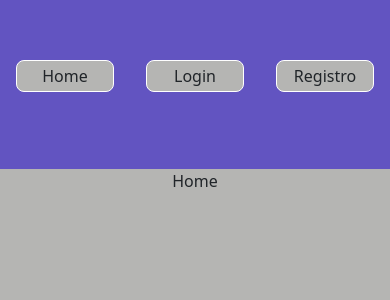
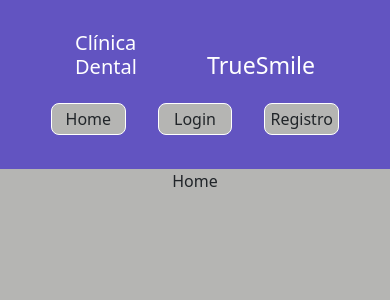
Before and after one commit to rgolfe81/FrontEnd-ClinicaDental-TrueSmile, a React (Vite) app: page / in a window 390 px wide. Shown: the top 300 px of the page. Built offline with nearby package versions, Linux system fonts and the light colour scheme.

Commit message:
style: header responsive with mediaquerie

```diff
--- a/package.json
+++ b/package.json
@@ -19,6 +19,7 @@
     "react-bootstrap": "^2.7.2",
     "react-calendar": "^4.0.0",
     "react-dom": "^18.2.0",
+    "react-icons": "^4.8.0",
     "react-jwt": "^1.1.8",
     "react-redux": "^8.0.5",
     "react-router-dom": "^6.9.0",
--- a/src/common/Header/Header.css
+++ b/src/common/Header/Header.css
@@ -4,22 +4,67 @@
     height: 20vh;
     display: flex;
     justify-content: center;
-    flex-direction: column;
     align-items: center;
-}
+    }
 
 .buttonsNavigatorDesign{
     display: flex;
     justify-content: center;
-    align-items: center;
-    width: 100%;
-    height: 90%;
-}
+    height: 100%;
+    width: 35em;
+    align-items: end;
+    }
 
 .textUserDesign{
     display: flex;
+    align-items: flex-end;
+    height: 100%;
+    color: white;
+    margin-bottom: 1.5em;
+    }
+
+.logoDesign{
+    width: 6em;
+    margin-right: 0.5em;
+    }
+
+.logoTitle{
+    display: flex;
+    width: 15em;
+    flex-direction: column;
+    justify-content: flex-end;
+    color: white;
+    }
+
+.groupLogo{
+    display: flex;
+    height: 100%;
+    flex-direction: row;
+    align-items: end;
+    }
+
+@media (max-width: 865px){
+.headerDesign{
+    flex-direction: column;
+    }
+.buttonsNavigatorDesign{
+    display: flex;
+    justify-content: center;
+    height: 50%;
+    width: 20em;
+    align-items: end;
+    }
+.logoDesign{
+    display: none;
+    }
+.logoTitle{
+    flex-direction: row;
+    gap: 0.5em;
+    align-items: end;
+    }
+.textUserDesign{
     align-items: center;
-    justify-content: center;
-    width: 100%;
-    height: 10%;
+    height: 20%;
+    margin-bottom: 0;
+    }
 }
--- a/src/common/Header/Header.jsx
+++ b/src/common/Header/Header.jsx
@@ -1,42 +1,60 @@
-import { useDispatch, useSelector } from 'react-redux'
-import { useNavigate } from 'react-router-dom'
-import { userData, userout } from '../../pages/userSlice'
-import { Navigator } from '../Navigator/Navigator'
-import "./Header.css"
+import { useDispatch, useSelector } from "react-redux";
+import { useNavigate } from "react-router-dom";
+import { userData, userout } from "../../pages/userSlice";
+import { Navigator } from "../Navigator/Navigator";
+import "./Header.css";
+import Logo6 from "../../img/Logo6.png";
+import { BsPersonFill } from "react-icons/bs";
 
 export const Header = () => {
-
   const dispatch = useDispatch();
   const datosCredencialesRedux = useSelector(userData);
   const navigate = useNavigate();
 
   const logoutFunction = () => {
-    dispatch(userout({credentials:{}}));
+    dispatch(userout({ credentials: {} }));
     navigate("/");
   };
 
   return (
-    <div className='headerDesign'>
-      <div className='buttonsNavigatorDesign'>
-      <Navigator ruta={"Home"} destino={"/"}/>
-        {!datosCredencialesRedux.credentials.token
-        ?(
+    <div className="headerDesign container-fluid">
+      <div className="groupLogo">
+        <div>
+          <img
+            src={Logo6}
+            alt="imagen de Logo Clínica Dental"
+            className="logoDesign"
+          />
+        </div>
+        <div className="logoTitle">
+          <h5>Clínica Dental</h5>
+          <h3>TrueSmile</h3>
+        </div>
+      </div>
+      <div className="buttonsNavigatorDesign">
+        <Navigator ruta={"Home"} destino={"/"} />
+        {!datosCredencialesRedux.credentials.token ? (
           <>
-          <Navigator ruta={"Login"} destino={"/login"} />
-          <Navigator ruta={"Registro"} destino={"/register"}/>
+            <Navigator ruta={"Login"} destino={"/login"} />
+            <Navigator ruta={"Registro"} destino={"/register"} />
           </>
-        ):(
+        ) : (
           <>
-          <Navigator ruta={"Perfil"} destino={"/profile"}/>
-          <div className='navigatorDesign' onClick={()=>logoutFunction()}>Logout</div>
+            <Navigator ruta={"Perfil"} destino={"/profile"} />
+            <div className="navigatorDesign" onClick={() => logoutFunction()}>
+              Logout
+            </div>
           </>
         )}
       </div>
       <div className="textUserDesign">
         {datosCredencialesRedux.credentials.token ? (
-          <p>Usuario: {datosCredencialesRedux.credentials.nameUser}</p>
+          <span>
+            <BsPersonFill size={20} />{" "}
+            {datosCredencialesRedux.credentials.nameUser}
+          </span>
         ) : null}
       </div>
     </div>
-  )
-  }
+  );
+};
--- a/src/pages/MyAppointments/MyAppointments.jsx
+++ b/src/pages/MyAppointments/MyAppointments.jsx
@@ -98,7 +98,7 @@ export const MyAppointments = () => {
                   <td>{appointment.Doctor.medical_speciality}</td>
                 </tr>
                 <tr>
-                  <td colSpan={2} class="text-center">
+                  <td colSpan={2} className="text-center">
                     <button
                       className="buttonDesign"
                       onClick={() => deleteAppointment(appointment.id)}
```
Also changed, not shown: src/img/Logo6.png (added), src/pages/MyAppointments/MyAppointments.css (line endings or trailing spaces), 1 other file (tests, documents, lock files or other folders).
